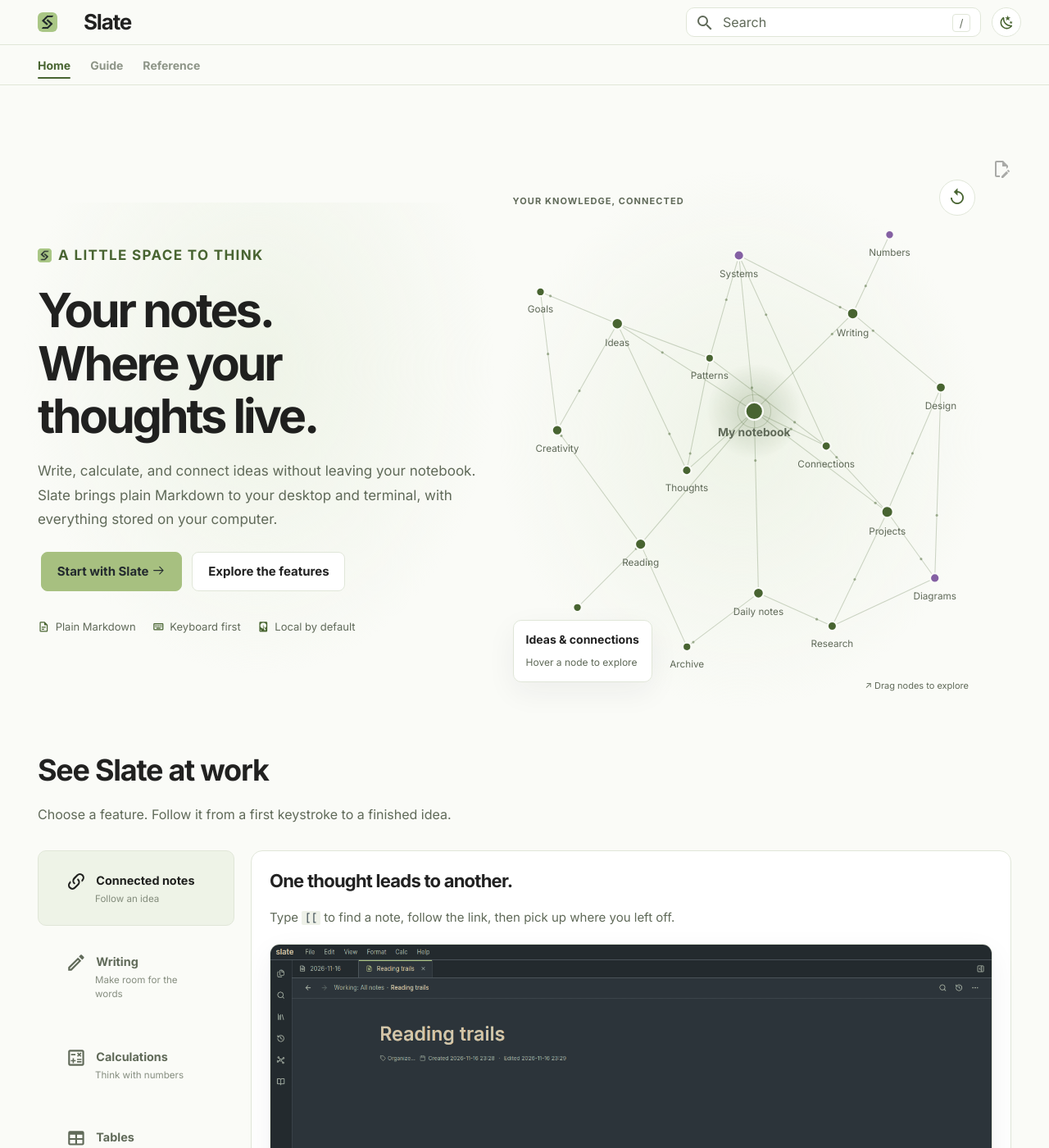
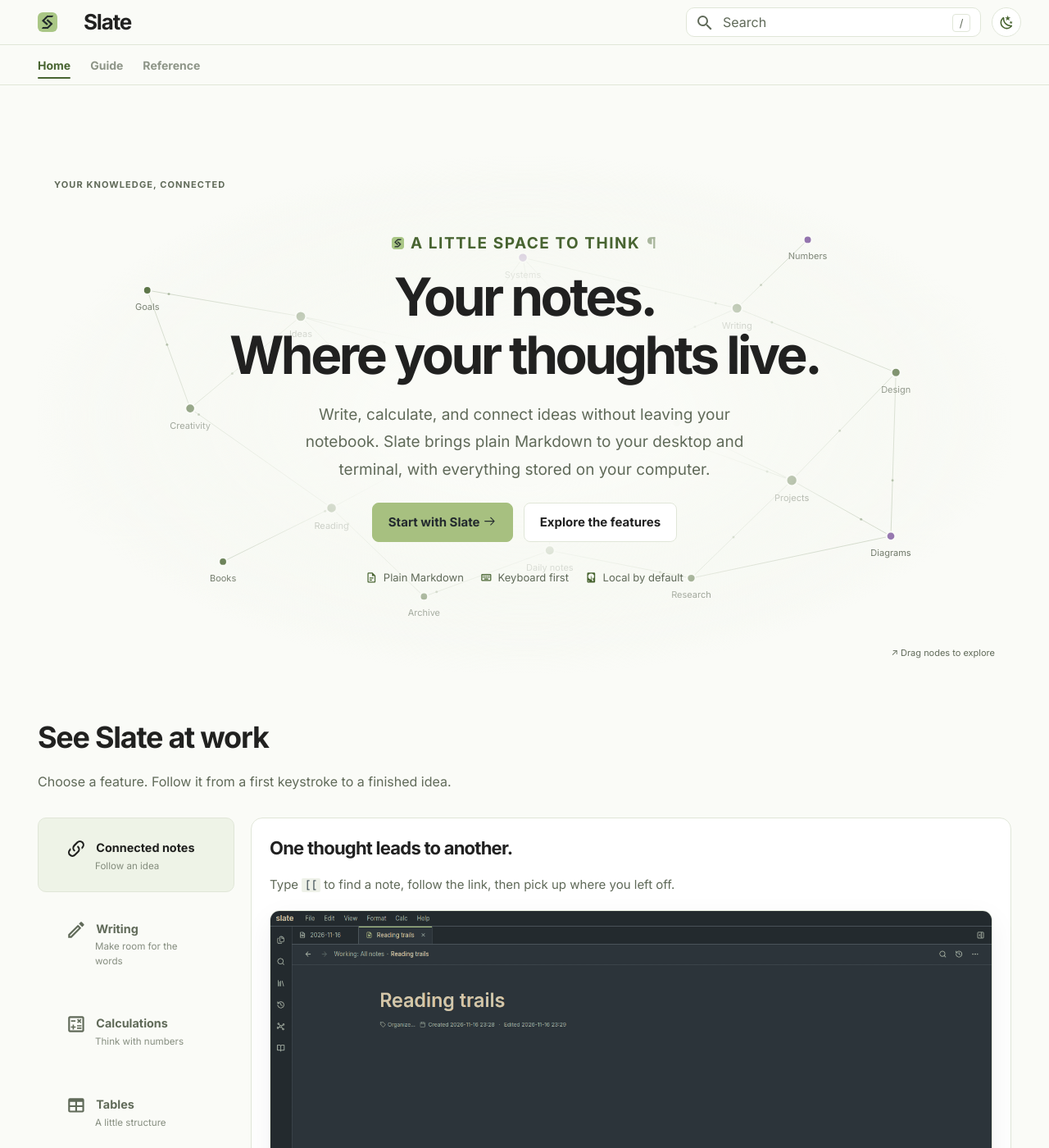
Before and after one commit to dborovcanin/slate-docs, an MkDocs documentation site: the page built from docs/index.md, in a window 1280 px wide and 1400 px high. Shown: the whole window at 82% size. Built offline with MkDocs 1.6.1 and Material for MkDocs 9.7.7, drawn with Linux system fonts in a browser that asks for light colours; comment, search, counter and statistics services are not loaded; the version menu is left out.

Commit message:
Refresh homepage graph layout and guide navigation

```diff
--- a/docs/index.md
+++ b/docs/index.md
@@ -9,9 +9,9 @@ hide:
 
 <div class="slate-hero" markdown>
 
-<p class="slate-eyebrow"><img class="slate-eyebrow__logo" src="assets/logo.png" alt="" aria-hidden="true"> A little space to think</p>
+<p class="slate-eyebrow"><img class="slate-eyebrow__logo" src="assets/logo.png" alt="" aria-hidden="true"> <span>A little space to think</span> <a class="slate-eyebrow__permalink" href="#slate" aria-label="Link to this introduction">¶</a></p>
 
-# Your notes.<br>Where your<br>thoughts live. {#slate}
+# Your notes.<br>Where your thoughts live. {#slate}
 
 Write, calculate, and connect ideas without leaving your notebook.
 Slate brings plain Markdown to your desktop and terminal, with everything
@@ -32,7 +32,6 @@ stored on your computer.
 
 <div class="slate-network" data-slate-network>
   <div class="slate-network__label">Your knowledge, connected</div>
-  <button type="button" class="slate-network__reset" aria-label="Reset graph layout" title="Reset graph layout" hidden>↺</button>
   <a class="slate-network__fallback" href="links-and-graph/"><img src="media/graph-overview.png" alt="Connected notes, grouped by topic in Slate's graph"></a>
   <svg class="slate-network__canvas" viewBox="0 0 560 560" role="group" aria-label="Explore a sample notebook. Each note links to its guide." hidden></svg>
   <div class="slate-network__footer">
--- a/docs/javascripts/home.js
+++ b/docs/javascripts/home.js
@@ -8,7 +8,6 @@
     const svg = root.querySelector("svg");
     const title = root.querySelector("[data-network-title]");
     const detail = root.querySelector("[data-network-detail]");
-    const reset = root.querySelector(".slate-network__reset");
     const events = new AbortController();
     const signal = events.signal;
     const motion = matchMedia("(prefers-reduced-motion: reduce)");
@@ -62,7 +61,7 @@
       if (!index) create("circle", {class: "slate-network__halo", r: "19"}, element);
       create("circle", {class: "slate-network__dot", r: radius}, element);
       create("text", {y: radius + 19}, element).textContent = label;
-      return {label, x, y, initial: [x, y], vx: 0, vy: 0, seed: index * 1.4, element};
+      return {label, nx, ny, x, y, initial: [x, y], vx: 0, vy: 0, seed: index * 1.4, element};
     });
     let elapsed = 0;
     const draw = () => {
@@ -75,6 +74,23 @@
         edge.particle.setAttribute("cy", from.y + (to.y - from.y) * progress);
       });
     };
+    let width = 560, height = 560;
+    const resize = () => {
+      const bounds = root.getBoundingClientRect();
+      width = Math.max(bounds.width, 1);
+      height = Math.max(bounds.height, 1);
+      svg.setAttribute("viewBox", `0 0 ${width} ${height}`);
+      nodes.forEach(node => {
+        node.x = 40 + node.nx * Math.max(0, width - 80);
+        node.y = 55 + node.ny * Math.max(0, height - 125);
+        node.initial = [node.x, node.y];
+        node.vx = node.vy = 0;
+      });
+      draw();
+    };
+    const sizing = new ResizeObserver(resize);
+    sizing.observe(root);
+    resize();
     const select = index => {
       const related = new Set([index]);
       edges.forEach(edge => {
@@ -112,8 +128,8 @@
       if (Math.hypot(event.clientX - drag.x, event.clientY - drag.y) < 5 && !suppressClick) return;
       suppressClick = true;
       const point = new DOMPoint(event.clientX, event.clientY).matrixTransform(svg.getScreenCTM().inverse());
-      drag.node.x = Math.max(30, Math.min(530, point.x));
-      drag.node.y = Math.max(30, Math.min(530, point.y));
+      drag.node.x = Math.max(30, Math.min(width - 30, point.x));
+      drag.node.y = Math.max(30, Math.min(height - 30, point.y));
       drag.node.vx = drag.node.vy = 0;
       draw();
     }, {signal});
@@ -123,11 +139,6 @@
     svg.addEventListener("lostpointercapture", release, {signal});
     root.addEventListener("pointerleave", () => { if (!drag && !root.contains(document.activeElement)) select(-1); }, {signal});
     root.addEventListener("focusout", event => { if (!root.contains(event.relatedTarget)) select(-1); }, {signal});
-    reset.addEventListener("click", () => {
-      nodes.forEach(node => { [node.x, node.y] = node.initial; node.vx = node.vy = 0; });
-      draw();
-      select(-1);
-    }, {signal});
     let visible = false;
     let running = false;
     let frame = 0;
@@ -165,12 +176,12 @@
     draw();
     root.classList.add("is-enhanced");
     svg.removeAttribute("hidden");
-    reset.hidden = false;
     dispose = () => {
       running = false;
       cancelAnimationFrame(frame);
       events.abort();
       observer.disconnect();
+      sizing.disconnect();
       root.classList.remove("is-live");
     };
   };
--- a/docs/stylesheets/extra.css
+++ b/docs/stylesheets/extra.css
@@ -188,6 +188,38 @@
 .md-nav__link--active {
   font-weight: 650;
 }
+/* Give guide groups and page selection a consistent shared left edge. */
+.md-nav--primary .md-nav__list { padding: 0; }
+.md-nav--primary .md-nav__item { padding: 0; }
+.md-nav--primary .md-nav__link {
+  position: relative;
+  margin: 0.12rem 0;
+  padding: 0.3rem 0.65rem;
+  border-radius: 6px;
+  line-height: 1.45;
+  transition: background-color 160ms ease, color 160ms ease;
+}
+.md-nav--primary a.md-nav__link:hover { background: var(--slate-tint); }
+.md-nav--primary a.md-nav__link--active {
+  color: var(--md-typeset-a-color);
+  background: var(--slate-tint);
+  font-weight: 650;
+  box-shadow: inset 3px 0 var(--md-typeset-a-color);
+}
+.md-nav--primary .md-nav__item--section > .md-nav__link {
+  margin-top: 0.65rem;
+  margin-bottom: 0.1rem;
+  color: var(--slate-muted);
+  font-size: 0.65rem;
+  font-weight: 700;
+  letter-spacing: 0.01em;
+}
+.md-nav--primary .md-nav__title { padding-left: 0.65rem; }
+.md-nav--primary .md-nav__link:focus-visible {
+  outline: 2px solid var(--md-typeset-a-color);
+  outline-offset: -2px;
+}
+
 .md-typeset :is(pre > code, .admonition, details) {
   border-radius: 8px;
 }
--- a/docs/stylesheets/home.css
+++ b/docs/stylesheets/home.css
@@ -1,26 +1,56 @@
 /* The home page pairs a small interactive notebook with real app recordings. */
+/* Centered copy floats above a full-width, interactive notebook. */
+.md-content__inner:has(.slate-intro) > .md-content__button { display: none; }
 .slate-intro {
+  position: relative;
+  isolation: isolate;
+  margin-bottom: 2.5rem;
+  min-height: 32rem;
   display: grid;
-  grid-template-columns: minmax(0, 0.95fr) minmax(0, 1.05fr);
   align-items: center;
-  gap: 1rem;
-  padding: 1rem 0 2.5rem;
 }
-.slate-intro .slate-hero { text-align: left; padding: 1.5rem 0; }
-.slate-intro .slate-hero::before { inset: -1rem; }
-.slate-intro .slate-hero h1 { font-size: clamp(2.2rem, 4.5vw, 3rem); }
-.slate-intro .slate-hero p { margin-left: 0; font-size: 0.85rem; }
-.slate-intro .slate-eyebrow { justify-content: flex-start; font-size: 0.6rem; }
-.slate-intro .slate-traits { justify-content: flex-start; gap: 0.6rem 1rem; }
+.slate-intro .slate-hero {
+  z-index: 1;
+  width: 100%;
+  padding: 4rem 0.6rem 4.5rem;
+  pointer-events: none;
+}
+.slate-intro .slate-hero::before {
+  inset: 0;
+  background: radial-gradient(ellipse, var(--md-default-bg-color) 20%, transparent 72%);
+}
+.slate-intro .slate-hero h1 { font-size: clamp(2rem, 5vw, 3.3rem); }
+.slate-intro .slate-hero p { font-size: 0.95rem; }
+.slate-intro .slate-hero a { pointer-events: auto; }
+.slate-intro .slate-hero h1 .headerlink { display: none; }
+.slate-intro .slate-eyebrow { line-height: 1; }
+.slate-eyebrow > span { display: block; }
+.slate-intro .slate-eyebrow__logo {
+  flex: none;
+  margin: 0;
+  width: 0.8em;
+  height: 0.8em;
+}
+.slate-eyebrow__permalink {
+  display: flex;
+  align-items: center;
+  align-self: center;
+  line-height: 1;
+  opacity: 0.45;
+  font-size: 1em;
+  transition: opacity 160ms ease;
+}
+.slate-eyebrow__permalink:is(:hover, :focus-visible) { opacity: 1; }
+.slate-intro .slate-traits { justify-content: center; gap: 0.6rem 1rem; }
 
 .slate-network {
-  position: relative;
+  position: absolute;
+  inset: 0;
   --network-green: var(--md-typeset-a-color);
   --network-amber: #94682e;
   --network-purple: #8460a3;
   --network-blue: #397d86;
   min-width: 0;
-  padding: 1rem 0;
   background: radial-gradient(ellipse, var(--slate-tint), transparent 70%);
 }
 [data-md-color-scheme="slate"] .slate-network {
@@ -38,7 +68,17 @@
   letter-spacing: 0.1em;
   text-transform: uppercase;
 }
-.slate-network__canvas { width: 100%; height: auto; overflow: visible; }
+.slate-network__canvas {
+  width: 100%;
+  height: 100%;
+  overflow: hidden;
+  mask-image: radial-gradient(ellipse 36% 55% at center, #0002 30%, #000 95%);
+}
+.slate-network__fallback { display: block; height: 100%; opacity: 0.12; overflow: hidden; }
+.slate-network__fallback img { width: 100%; height: 100%; object-fit: cover; }
+.slate-network__label { pointer-events: none; }
+.slate-network__footer { opacity: 0; transition: opacity 160ms ease; }
+.slate-network.has-selection .slate-network__footer { opacity: 1; }
 .slate-network.is-enhanced .slate-network__fallback { display: none; }
 .slate-network__edge { stroke: var(--network-green); stroke-width: 1; opacity: 0.25; }
 .slate-network__node { cursor: grab; touch-action: none; }
@@ -111,22 +151,6 @@
 }
 .slate-network__footer strong { display: block; color: var(--md-default-fg-color); font-size: 0.7rem; }
 .slate-network__footer span { color: var(--slate-muted); font-size: 0.6rem; }
-.slate-network__reset {
-  position: absolute;
-  top: 0.65rem;
-  right: 0.6rem;
-  pointer-events: auto;
-  min-width: 44px;
-  min-height: 44px;
-  border: 1px solid var(--slate-border);
-  border-radius: 50%;
-  color: var(--md-typeset-a-color);
-  background: var(--slate-surface);
-  font-size: 1.1rem;
-  cursor: pointer;
-}
-.slate-network__reset:hover { background: var(--slate-tint); }
-
 .slate-feature-tabs { margin: 0 0 3rem; }
 .md-typeset .slate-feature-tabs > h2 {
   margin: 0 0 0.6rem;
@@ -203,11 +227,16 @@
 .slate-feature-tabs .slate-recording { animation: slate-enter 220ms ease-out; }
 
 @media (max-width: 900px) {
-  .slate-intro { grid-template-columns: 1fr; gap: 0; padding-bottom: 2rem; }
-  .slate-intro .slate-hero { width: 100%; max-width: 30rem; margin: auto; text-align: center; }
-  .slate-intro .slate-hero p { margin-left: auto; }
-  .slate-intro :is(.slate-eyebrow, .slate-traits) { justify-content: center; }
-  .slate-network { width: 100%; max-width: 30rem; margin: auto; }
+  .slate-intro { min-height: 34rem; }
+  .slate-intro .slate-hero { padding: 5rem 0.5rem; }
+  .slate-network__label { font-size: 0.5rem; }
+}
+@media (max-width: 600px) {
+  .slate-intro .slate-hero { padding: 5rem 0 6rem; }
+  .slate-intro .slate-hero p { font-size: 0.85rem; }
+  .slate-network__canvas { mask-image: radial-gradient(ellipse 65% 48%, #0000 55%, #000a 100%); }
+  .slate-network__label { left: 0; }
+  .slate-network__footer { left: 0; bottom: 0.6rem; }
 }
 @media (max-width: 760px) {
   .md-typeset .slate-feature-tabs .tabbed-set { grid-template-columns: minmax(0, 1fr); }
```
Also changed, not shown: docs/performance.md (+2 -2 lines), docs/reference/configuration.md (+1 -2 lines).
